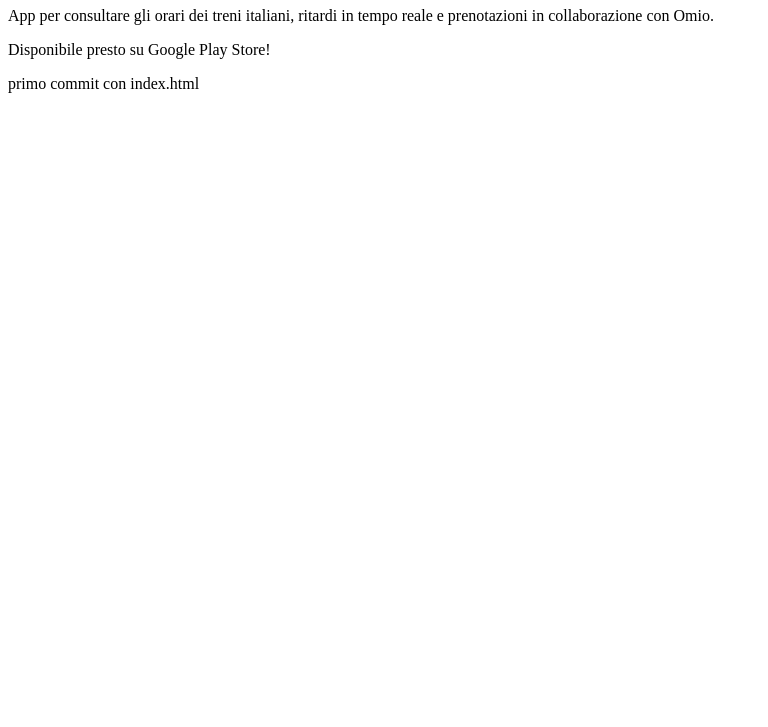
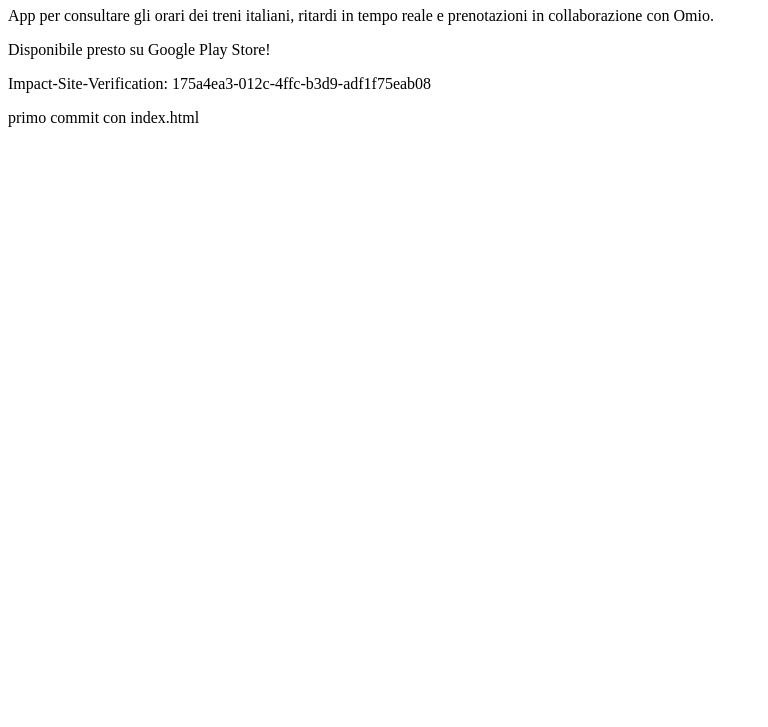
Before and after one commit to walterfoglia89/orari-treni-plus, a plain HTML site: page index.html in a window 1280 px wide. Shown: the part 73-800 px from the top of the page, without its empty margins (0-768 px from the left). Drawn offline with Linux system fonts and the light colour scheme.

Commit message:
Update index.html

```diff
--- a/index.html
+++ b/index.html
@@ -9,6 +9,7 @@
   <h1>Orari Treni+</h1>
   <p>App per consultare gli orari dei treni italiani, ritardi in tempo reale e prenotazioni in collaborazione con Omio.</p>
   <p>Disponibile presto su Google Play Store!</p>
+  <p>Impact-Site-Verification: 175a4ea3-012c-4ffc-b3d9-adf1f75eab08</p>
 </body>
 </html>
 
```
